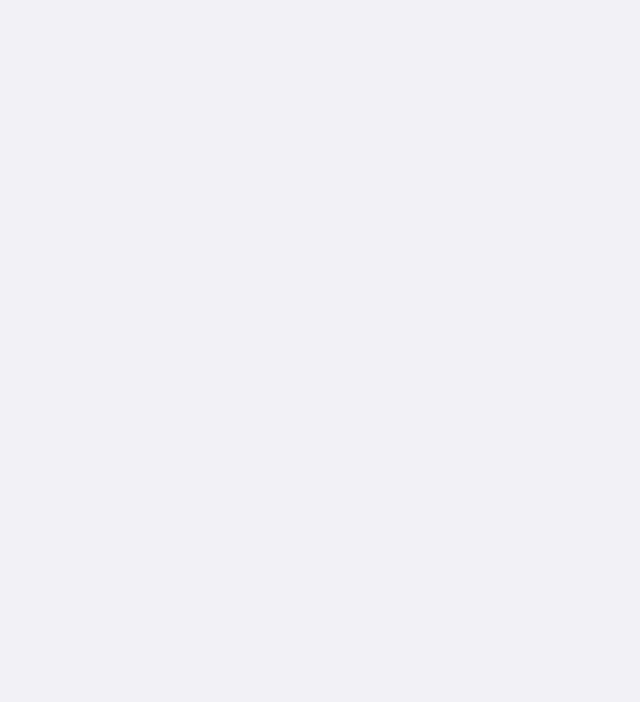
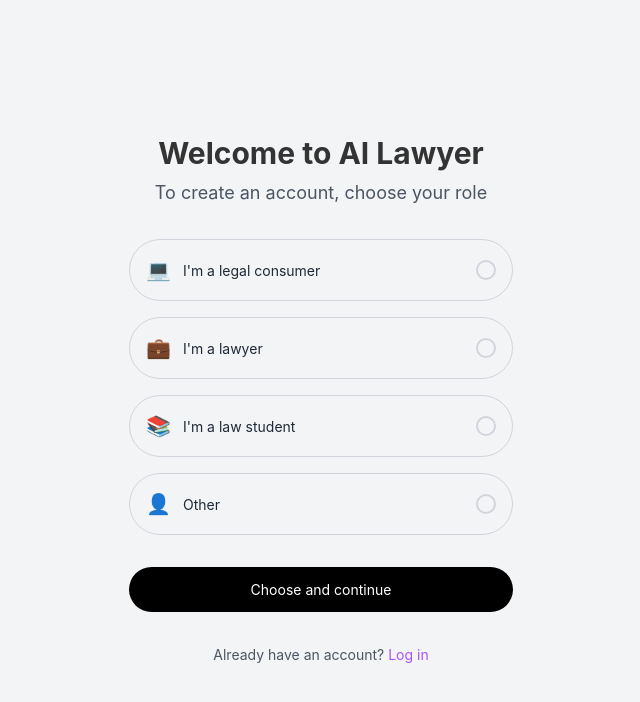
Before and after one commit to Rajiv-mahato-2024/Apna-lawyer, a React (Vite) app: page /signup in a window 1280 px wide. Before the commit this address had no page. Shown: the top 702 px of the page, without its empty margins (319-959 px from the left). Built offline with nearby package versions, Linux system fonts and the light colour scheme.

Commit message:
add user selection page based on his type

```diff
--- a/src/App.tsx
+++ b/src/App.tsx
@@ -1,12 +1,14 @@
 // App.tsx
 import { Routes, Route } from 'react-router-dom';
 import Home from './Home';
-import ChatDemo from './chatDemo';
+import ChatDemo from './ChatDemo';
+import Signup from './Signup';
 
 function App() {
   return (
     <Routes>
       <Route path="/" element={<Home />} />
+      <Route path="/signup" element={<Signup />} />
       <Route path="/chatDemo" element={<ChatDemo />} />
     </Routes>
   );
--- a/src/Home.tsx
+++ b/src/Home.tsx
@@ -54,7 +54,7 @@ function Home() {
             <div className="hidden md:flex items-center space-x-8">
               <a href="#features" className="text-gray-600 hover:text-gray-900">Features</a>
               <a href="#pricing" className="text-gray-600 hover:text-gray-900">Pricing</a>
-              <button onClick={() => navigate('/chatDemo')} className="bg-black text-white px-4 py-2 rounded-lg hover:bg-gray-700 transition-colors">
+              <button onClick={() => navigate('/signup')} className="bg-black text-white px-4 py-2 rounded-lg hover:bg-gray-700 transition-colors">
                 Try Demo
               </button>
             </div>
--- /dev/null
+++ b/src/Signup.tsx
@@ -0,0 +1,90 @@
+import React, { useState } from 'react';
+import { useNavigate } from 'react-router-dom';
+
+type Role = 'consumer' | 'lawyer' | 'student' | 'other' | null;
+
+interface RoleOptionProps {
+  icon: string;
+  label: string;
+  selected: boolean;
+  onClick: () => void;
+}
+
+const RoleOption: React.FC<RoleOptionProps> = ({ icon, label, selected, onClick }) => {
+  return (
+    <div
+      className={`flex items-center justify-between p-4 border border-gray-300 rounded-full cursor-pointer hover:border-gray-400 ${selected ? 'border-gray-600' : ''}`}
+      onClick={onClick}
+    >
+      <div className="flex items-center">
+        <span className="text-xl">{icon}</span>
+        <span className="ml-3 text-gray-800">{label}</span>
+      </div>
+      <div className={`w-5 h-5 border-2 rounded-full ${selected ? 'border-4 border-gray-600' : 'border-gray-300'}`}></div>
+    </div>
+  );
+};
+
+const Signup: React.FC = () => {
+  const navigate = useNavigate();
+  const [selectedRole, setSelectedRole] = useState<Role>(null);
+
+  const handleRoleSelection = (role: Role) => {
+    setSelectedRole(role);
+  };
+
+  return (
+    <div className="flex items-center justify-center min-h-screen bg-gray-100">
+      <div className="w-full max-w-md p-8 space-y-8">
+        <div className="text-center">
+          <h1 className="text-3xl font-bold">Welcome to AI Lawyer</h1>
+          <p className="mt-2 text-lg text-gray-600">To create an account, choose your role</p>
+        </div>
+
+        <div className="mt-8 space-y-4">
+          <RoleOption
+            icon="💻"
+            label="I'm a legal consumer"
+            selected={selectedRole === 'consumer'}
+            onClick={() => handleRoleSelection('consumer')}
+          />
+
+          <RoleOption
+            icon="💼"
+            label="I'm a lawyer"
+            selected={selectedRole === 'lawyer'}
+            onClick={() => handleRoleSelection('lawyer')}
+          />
+
+          <RoleOption
+            icon="📚"
+            label="I'm a law student"
+            selected={selectedRole === 'student'}
+            onClick={() => handleRoleSelection('student')}
+          />
+
+          <RoleOption
+            icon="👤"
+            label="Other"
+            selected={selectedRole === 'other'}
+            onClick={() => handleRoleSelection('other')}
+          />
+        </div>
+
+        <button
+          onClick={() => navigate('/chatDemo')}
+          className="w-full py-3 mt-8 text-white bg-black rounded-full hover:bg-gray-500 transition duration-300"
+        >
+          Choose and continue
+        </button>
+
+        <div className="mt-6 text-center">
+          <span className="text-gray-600">Already have an account? </span>
+          <a href="#" className="text-purple-500 hover:underline">Log in</a>
+        </div>
+      </div>
+    </div>
+  );
+};
+
+export default Signup;
```
